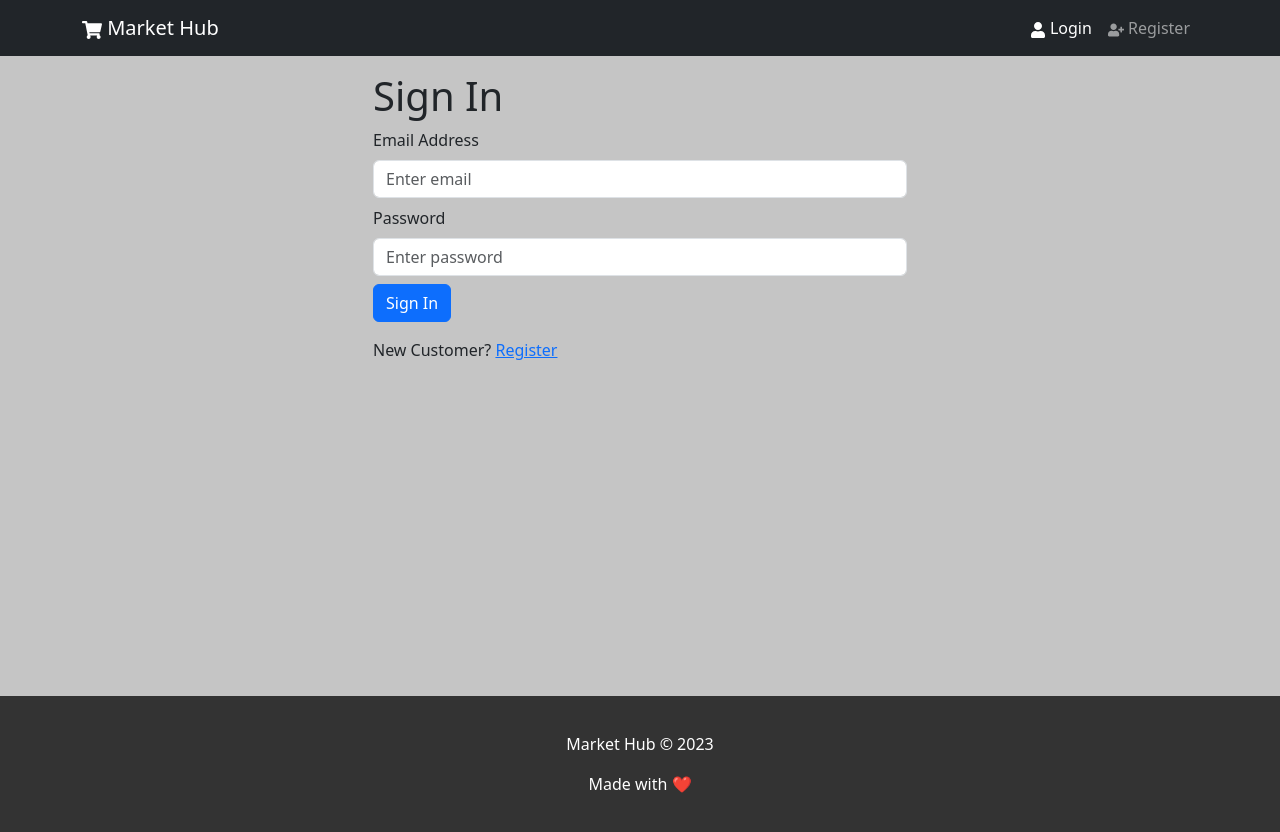
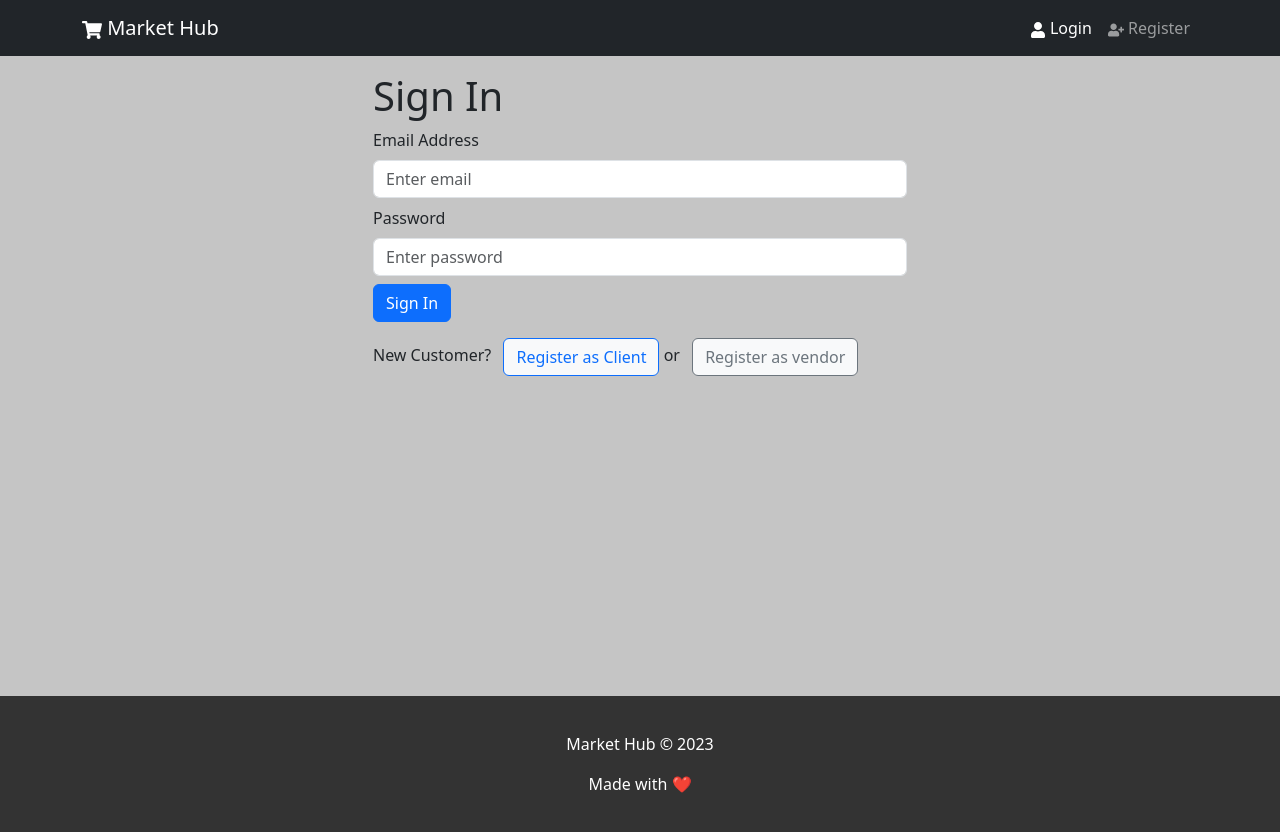
Before and after one commit to patelvivekdev/Market-Hub, a React (Create React App) app in the folder frontend/: page /login in a window 1280 px wide. Shown: the top 832 px of the page. Built offline with nearby package versions, Linux system fonts and the light colour scheme.

Commit message:
add register option into login page

```diff
--- a/frontend/src/screens/HomeScreen.jsx
+++ b/frontend/src/screens/HomeScreen.jsx
@@ -40,7 +40,7 @@ const HomeScreen = () => {
 							<Card.Body className='d-flex flex-column'>
 								<Card.Title>{product.name}</Card.Title>
 								<Card.Text>{product.description}</Card.Text>
-								<Button variant='primary' className='mt-auto'
+								<Button variant='dark' className='mt-auto text-white'
 									onClick={() => {
 										window.location.href = `/products/${product._id}`;
 									}
--- a/frontend/src/screens/LoginScreen.jsx
+++ b/frontend/src/screens/LoginScreen.jsx
@@ -1,6 +1,6 @@
 import { useState } from 'react';
 import { Link } from 'react-router-dom';
-import { Form, Button, Row, Col } from 'react-bootstrap';
+import { Row, Col, Container, Modal, Button, Form } from 'react-bootstrap';
 import FormContainer from '../components/FormContainer';
 import Loader from '../components/Loader';
 import { toast } from 'react-toastify';
@@ -16,8 +16,6 @@ const LoginScreen = () => {
 
 	// for isError state
 	const [isError, setIsError] = useState(false);
-
-	// create helper method to show toast
 
 	// set toast id
 	const customId = "loginToastId";
@@ -74,15 +72,14 @@ const LoginScreen = () => {
 				if (data) {
 					localStorage.setItem('userInfo', JSON.stringify(data));
 					toast.success('Login successful');
+					// clear form
+					setEmail('');
+					setPassword('');
 					if (data.userType === 'Admin') {
 						window.location.href = '/products';
 					} else {
 						window.location.href = '/';
 					}
-
-					// clear form
-					setEmail('');
-					setPassword('');
 				}
 			} catch (err) {
 				toast.error(err?.data?.message || err?.response?.data?.message || 'Something went wrong while login! Please try again later.');
@@ -128,9 +125,21 @@ const LoginScreen = () => {
 			<Row className='py-3'>
 				<Col>
 					New Customer?{' '}
-					<Link to='/register'>
-						Register
-					</Link>
+					<Button
+						variant='light'
+						className='btn btn-outline-primary ms-2'
+						onClick={() => window.location.href = 'Client/register'}
+					>
+						Register as Client
+					</Button>{' '}
+					or{' '}
+					<Button
+						variant='light'
+						className='btn btn-outline-secondary ms-2'
+						onClick={() => window.location.href = '/Vendor/register'}
+					>
+						Register as vendor
+					</Button>
 				</Col>
 			</Row>
 		</FormContainer>
```
